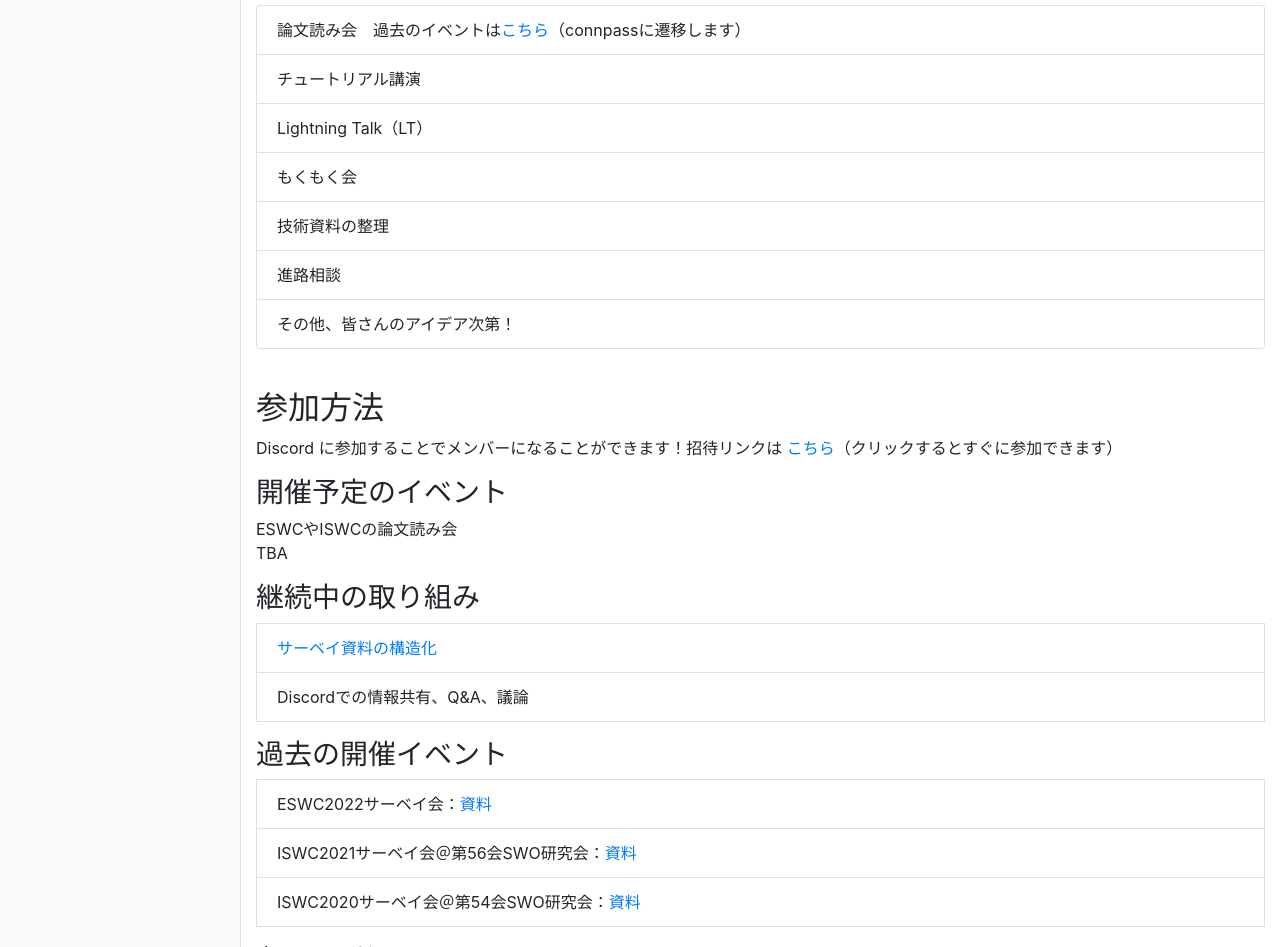
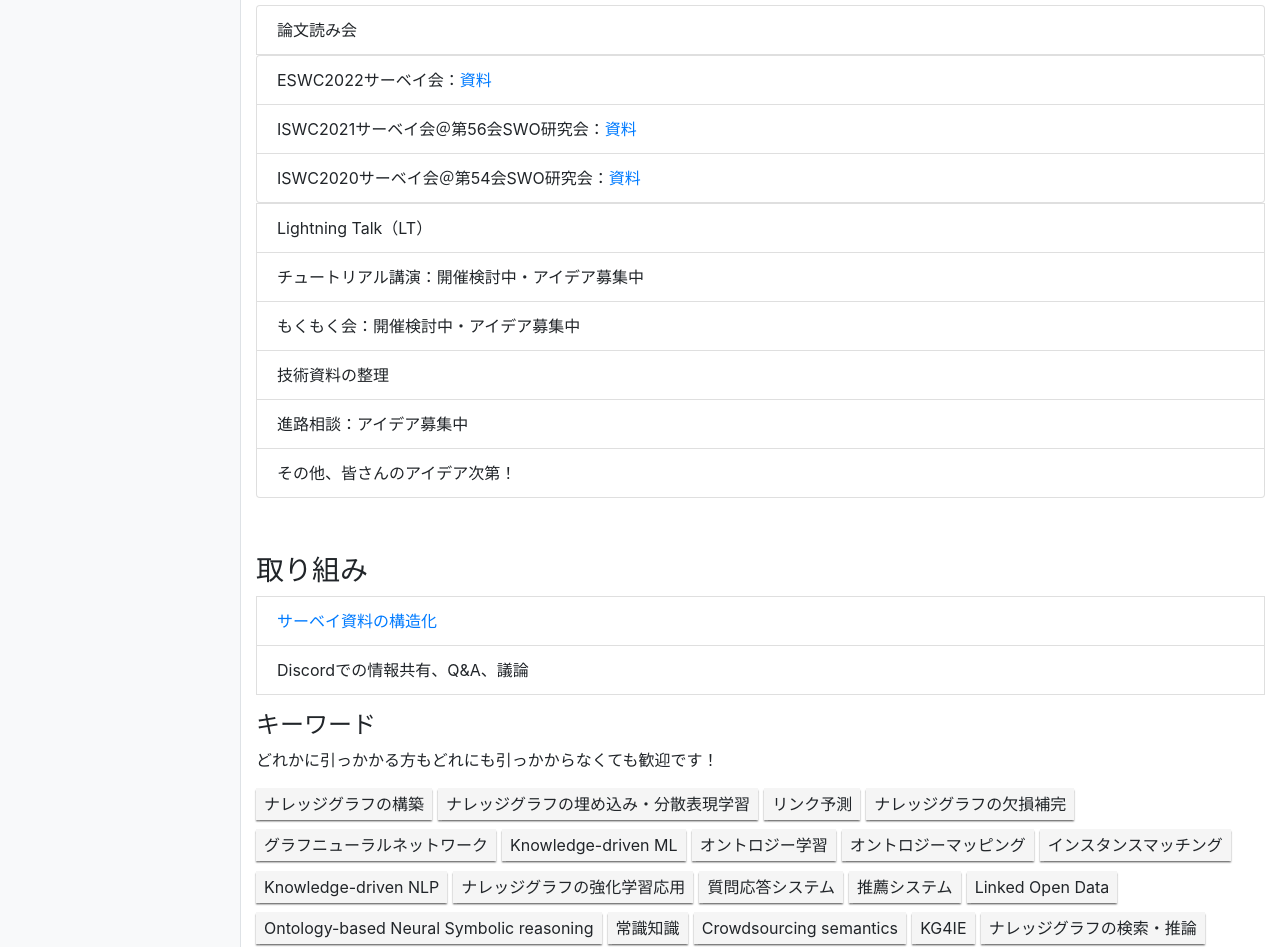
Before and after one commit to knowledgegraph-yra/knowledgegraph-yra.github.io, a plain HTML site: page docs/index.html in a window 1280 px wide. Shown: the part 1038-1985 px from the top of the page. Drawn offline with Linux system fonts and the light colour scheme.

Commit message:
LT会の情報を掲載する前にイベント情報を少し整理

```diff
--- a/docs/index.html
+++ b/docs/index.html
@@ -49,10 +49,10 @@
 		<div class="bg-light border-right" id="sidebar-wrapper">
 			<div class="sidebar-heading">メニュー </div>
 			<div class="list-group list-group-flush">
-				<a href="#about" class="list-group-item list-group-item-action bg-light">概要</a>
+				<a href="#about" class="list-group-item list-group-item-action bg-light">概要（設立の経緯/目的）</a>
 				<a href="#contents" class="list-group-item list-group-item-action bg-light">イベント</a>
-				<a href="#join" class="list-group-item list-group-item-action bg-light">参加方法</a>
-				<a href="#event" class="list-group-item list-group-item-action bg-light">開催予定のイベント</a>
+				<a href="#activity" class="list-group-item list-group-item-action bg-light">取り組み</a>
+				<a href="#keywords" class="list-group-item list-group-item-action bg-light">キーワード</a>
 				<a href="#sns" class="list-group-item list-group-item-action bg-light">公式X（旧Twitter）</a>
 				<a href="#contact" class="list-group-item list-group-item-action bg-light">運営</a>
 			</div>
@@ -72,11 +72,8 @@
 					</div>
 					<br />
 				</div>
-				<!-- <br/> -->
-				<!-- <H2 ><span style="background-color: cornsilk">日本でナレッジグラフ関連の研究を行っている皆さん、集まりましょう！</span></H2> -->
 				<span style="text-align: center;">
 					<p>ナレッジグラフ若手の会は、<span style="background-color:lavenderblush">ナレッジグラフ関連の研究者の交流・情報交換</span>の場です。</p>
-					<!-- <p>現在、ナレッジグラフ関連の研究者は国内に分散しており、研究に関する情報が統一されておらず、情報が集めづらい状況です。</p> -->
 					<p>ナレッジグラフに関する有名国際会議の<span style="background-color:lavenderblush">論文紹介イベント</span> [<a href="https://kg-wakate.connpass.com/">🔗connpass</a>] や、<span
 							style="background-color: lavenderblush">Discordでの情報交換</span>を通して、仲間を見つけてみませんか？</p>
 					<p>
@@ -88,7 +85,6 @@
 					<a href="https://discord.gg/kFVG3CqT5Q"
 						class="btn_22">Discordに参加する</a>
 					<br />
-					<!-- <p>Slackへの参加は<a href="https://join.slack.com/t/w1607696031-im7164399/shared_invite/zt-mzlnieo5-hRwA_Ypo7AHaRRa0dXmeVg">こちら<span style="background-color: cornsilk">（クリックするとすぐに参加できます）</span></a></strong> </p> -->
 				</span>
 				<br />
 				<h2 id="about">ナレッジグラフ若手の会の概要</h2>
@@ -105,58 +101,39 @@
 					<LI class="list-group-item">研究コミュニティの活性化</LI>
 				</UL>
 				</p>
-				<!-- <H3 id="target">対象</H3>
-				<p>
-					年齢、組織、職種、在学の有無に関係なく、ナレッジグラフ関連分野に興味を持ち、若手の心を持った方のご参加を歓迎いたします。
-				</p> -->
 
 				<p>
 				<h3 id="contents">ナレッジグラフ若手の会のイベント</h3>
-				<!-- <H3>その他予定コンテンツ</H3> -->
 				<UL class="list-group">
-					<LI class="list-group-item">論文読み会　過去のイベントは<a
-							href="https://kg-wakate.connpass.com/">こちら</a>（connpassに遷移します）</LI>
-					<LI class="list-group-item">チュートリアル講演</LI>
+					<LI class="list-group-item">論文読み会</LI>
+					<ul class="list-group">
+						<li class="list-group-item">ESWC2022サーベイ会：<a
+						href="https://github.com/knowledgegraph-yra/Survey/blob/main/pdf/ESWC2022_survey_all.pdf"
+						target="_blank">資料</a></li>
+						<li class="list-group-item">ISWC2021サーベイ会＠第56会SWO研究会：<a
+								href="https://github.com/knowledgegraph-yra/Survey/blob/main/pdf/ISWC2021_survey.pdf"
+								target="_blank">資料</a></li>
+						<li class="list-group-item">ISWC2020サーベイ会＠第54会SWO研究会：<a
+							href="https://github.com/knowledgegraph-yra/Survey/blob/main/pdf/ISWC2020_survey.pdf"
+							target="_blank">資料</a></li>
+					</ul>
 					<LI class="list-group-item">Lightning Talk（LT）</LI>
-					<LI class="list-group-item">もくもく会</LI>
+					<LI class="list-group-item">チュートリアル講演：開催検討中・アイデア募集中</LI>
+					<LI class="list-group-item">もくもく会：開催検討中・アイデア募集中</LI>
 					<LI class="list-group-item">技術資料の整理</LI>
-					<LI class="list-group-item">進路相談</LI>
+					<LI class="list-group-item">進路相談：アイデア募集中</LI>
 					<LI class="list-group-item">その他、皆さんのアイデア次第！</LI>
-					<!-- <LI class="list-group-item">その他</LI> -->
 				</UL>
 				</p>
 
 				<br />
-				<h2 id="join">参加方法</h2>
-				<p>Discord に参加することでメンバーになることができます！招待リンクは
-					<a href="https://discord.gg/TnEKWvyDch"
-						target="_blank">こちら</a>（クリックするとすぐに参加できます）
-				</p>
 				<p>
-				<h3 id="event">開催予定のイベント</h3>
-				<p>
-					ESWCやISWCの論文読み会<br>
-					TBA
-				</p>
-				</p>
-				<p>
-				<h3>継続中の取り組み</h3>
+				<h3 id="activity">取り組み</h3>
 				<LI class="list-group-item"><a href="https://github.com/knowledgegraph-yra/Survey"
 						target="_blank">サーベイ資料の構造化</a></LI>
 				<li class="list-group-item">Discordでの情報共有、Q&amp;A、議論</li>
 				</p>
 				<p>
-				<h3>過去の開催イベント</h3>
-				<li class="list-group-item">ESWC2022サーベイ会：<a
-						href="https://github.com/knowledgegraph-yra/Survey/blob/main/pdf/ESWC2022_survey_all.pdf"
-						target="_blank">資料</a></li>
-				<li class="list-group-item">ISWC2021サーベイ会＠第56会SWO研究会：<a
-						href="https://github.com/knowledgegraph-yra/Survey/blob/main/pdf/ISWC2021_survey.pdf"
-						target="_blank">資料</a></li>
-				<li class="list-group-item">ISWC2020サーベイ会＠第54会SWO研究会：<a
-						href="https://github.com/knowledgegraph-yra/Survey/blob/main/pdf/ISWC2020_survey.pdf"
-						target="_blank">資料</a></li>
-				</p>
 
 				<p>
 				<h4 id="keywords">キーワード</h4>
```
